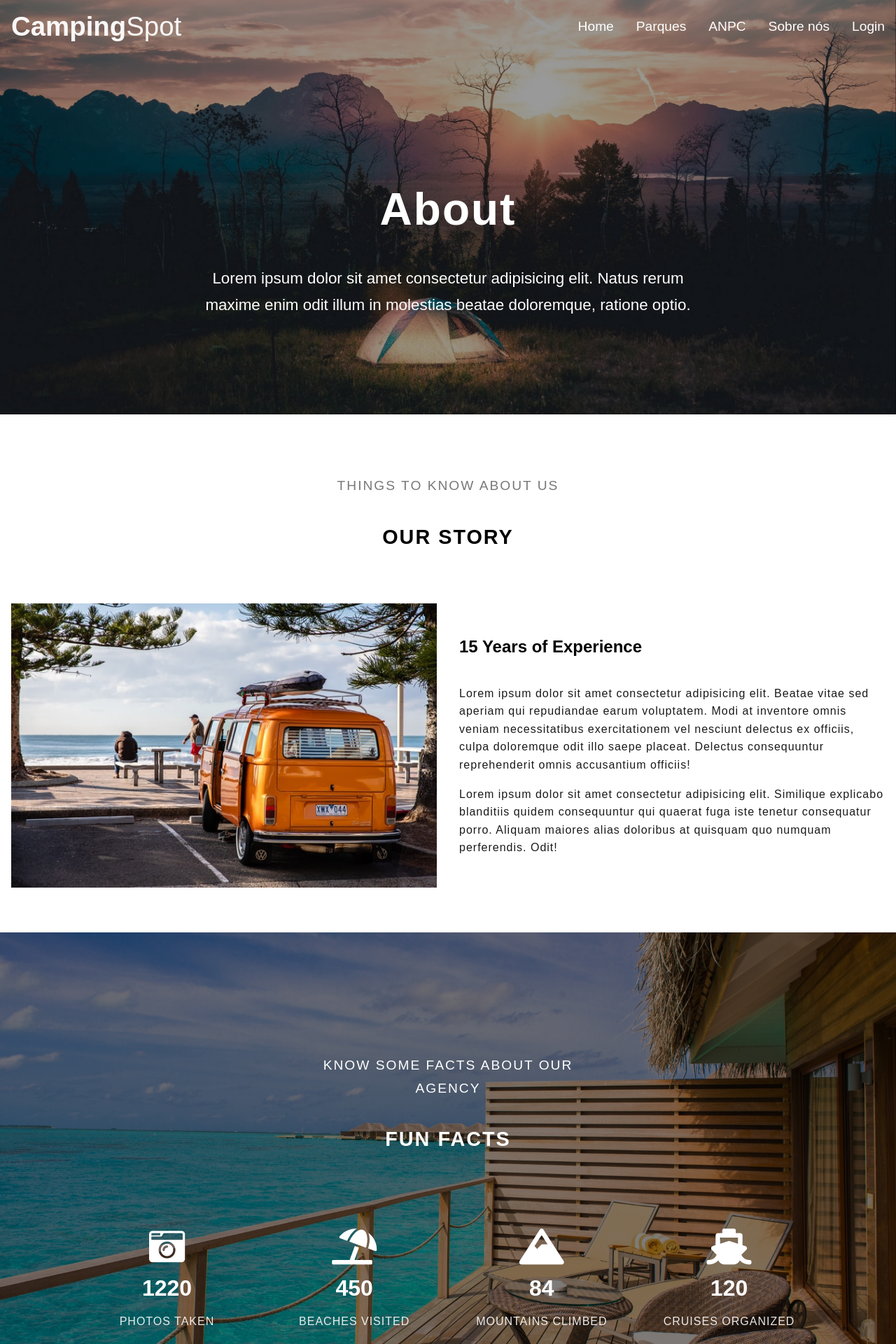
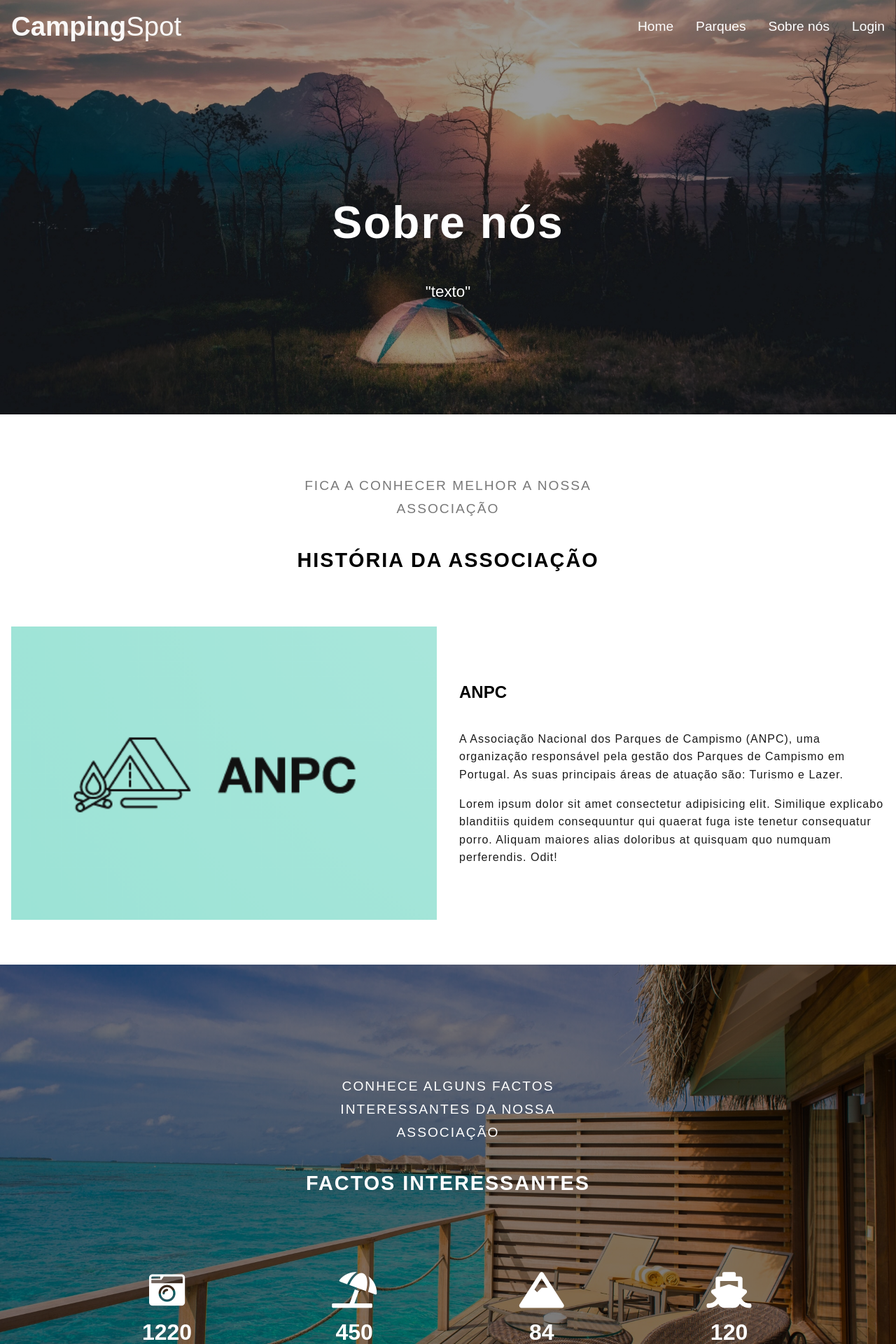
Before and after one commit to RafaelPBPinto/CampingSpot_AS_Project, a Django app: page /about.html/ in a window 1280 px wide. Shown: the top 1920 px of the page at 70% size. Run offline with Django 4.2, Linux system fonts and the light colour scheme; some web fonts are replaced.

Commit message:
barra de navegação atualizada

```diff
--- a/mysite/polls/templates/polls/about.html
+++ b/mysite/polls/templates/polls/about.html
@@ -22,7 +22,7 @@
         <!-- navbar  -->
         <nav class = "navbar">
             <div class = "container flex">
-                <a href = "/index.html" class = "site-brand">
+                <a href = "/" class = "site-brand">
                     Camping<span>Spot</span>
                 </a>
 
@@ -35,13 +35,10 @@
                     </button>
                     <ul class = "navbar-nav">
                         <li class = "nav-item">
-                            <a href = "/index.html" class = "nav-link">Home</a>
+                            <a href = "/" class = "nav-link">Home</a>
                         </li>
                         <li class = "nav-item">
                             <a href = "/gallery.html" class = "nav-link">Parques</a>
-                        </li>
-                        <li class = "nav-item">
-                            <a href = "/anpc.html" class = "nav-link">ANPC</a>
                         </li>
                         <li class = "nav-item">
                             <a href = "/about.html" class = "nav-link">Sobre nós</a>
@@ -59,8 +56,8 @@
         <header class = "flex header-sm">
             <div class = "container">
                 <div class = "header-title">
-                    <h1>About</h1>
-                    <p>Lorem ipsum dolor sit amet consectetur adipisicing elit. Natus rerum maxime enim odit illum in molestias beatae doloremque, ratione optio.</p>
+                    <h1>Sobre nós</h1>
+                    <p>"texto"</p>
                 </div>
             </div>
         </header>
@@ -70,17 +67,17 @@
         <section id = "about" class = "py-4">
             <div class = "container">
                 <div class = "title-wrap">
-                    <span class = "sm-title">things to know about us</span>
-                    <h2 class = "lg-title">our story</h2>
+                    <span class = "sm-title">fica a conhecer melhor a nossa associação</span>
+                    <h2 class = "lg-title">história da associação</h2>
                 </div>
 
                 <div class = "about-row">
                     <div class = "about-left my-2">
-                        <img src = "{% static 'images/about-img.jpg' %}" alt = "about img">
+                        <img src = "{% static 'images/anpc.png' %}" alt = "about img">
                     </div>
                     <div class = "about-right">
-                        <h2>15 Years of Experience</h2>
-                        <p class = "text">Lorem ipsum dolor sit amet consectetur adipisicing elit. Beatae vitae sed aperiam qui repudiandae earum voluptatem. Modi at inventore omnis veniam necessitatibus exercitationem vel nesciunt delectus ex officiis, culpa doloremque odit illo saepe placeat. Delectus consequuntur reprehenderit omnis accusantium officiis!</p>
+                        <h2>ANPC</h2>
+                        <p class = "text">A Associação Nacional dos Parques de Campismo (ANPC), uma organização responsável pela gestão dos Parques de Campismo em Portugal. As suas principais áreas de atuação são: Turismo e Lazer.</p>
                         <p class = "text">Lorem ipsum dolor sit amet consectetur adipisicing elit. Similique explicabo blanditiis quidem consequuntur qui quaerat fuga iste tenetur consequatur porro. Aliquam maiores alias doloribus at quisquam quo numquam perferendis. Odit!</p>
                     </div>
                 </div>
@@ -92,8 +89,8 @@
         <section id = "facts" class = "py-4 flex">
             <div class = "container">
                 <div class = 'title-wrap'>
-                    <span class = "sm-title">know some facts about our agency</span>
-                    <h2 class = "lg-title">fun facts</h2>
+                    <span class = "sm-title">conhece alguns factos interessantes da nossa associação</span>
+                    <h2 class = "lg-title">factos interessantes</h2>
                 </div>
 
                 <div class = "facts-row">
@@ -138,7 +135,7 @@
         <footer class = "py-4">
             <div class = "container footer-row">
                 <div class = "footer-item">
-                    <a href = "/index.html" class = "site-brand">
+                    <a href = "/" class = "site-brand">
                         Camping<span>Spot</span>
                     </a>
                     <p class = "text">Lorem ipsum dolor sit amet consectetur adipisicing elit. Eveniet voluptates maiores nam vitae iusto. Placeat rem sint voluptas natus exercitationem autem quod neque, odit laudantium reiciendis ipsa suscipit veritatis voluptate.</p>
```
Also changed, not shown: mysite/polls/templates/polls/anpc.html (+5 -5 lines), mysite/polls/templates/polls/gallery.html (+3 -6 lines), mysite/polls/templates/polls/index.html (+3 -6 lines), mysite/polls/templates/polls/login.html (+3 -6 lines).
